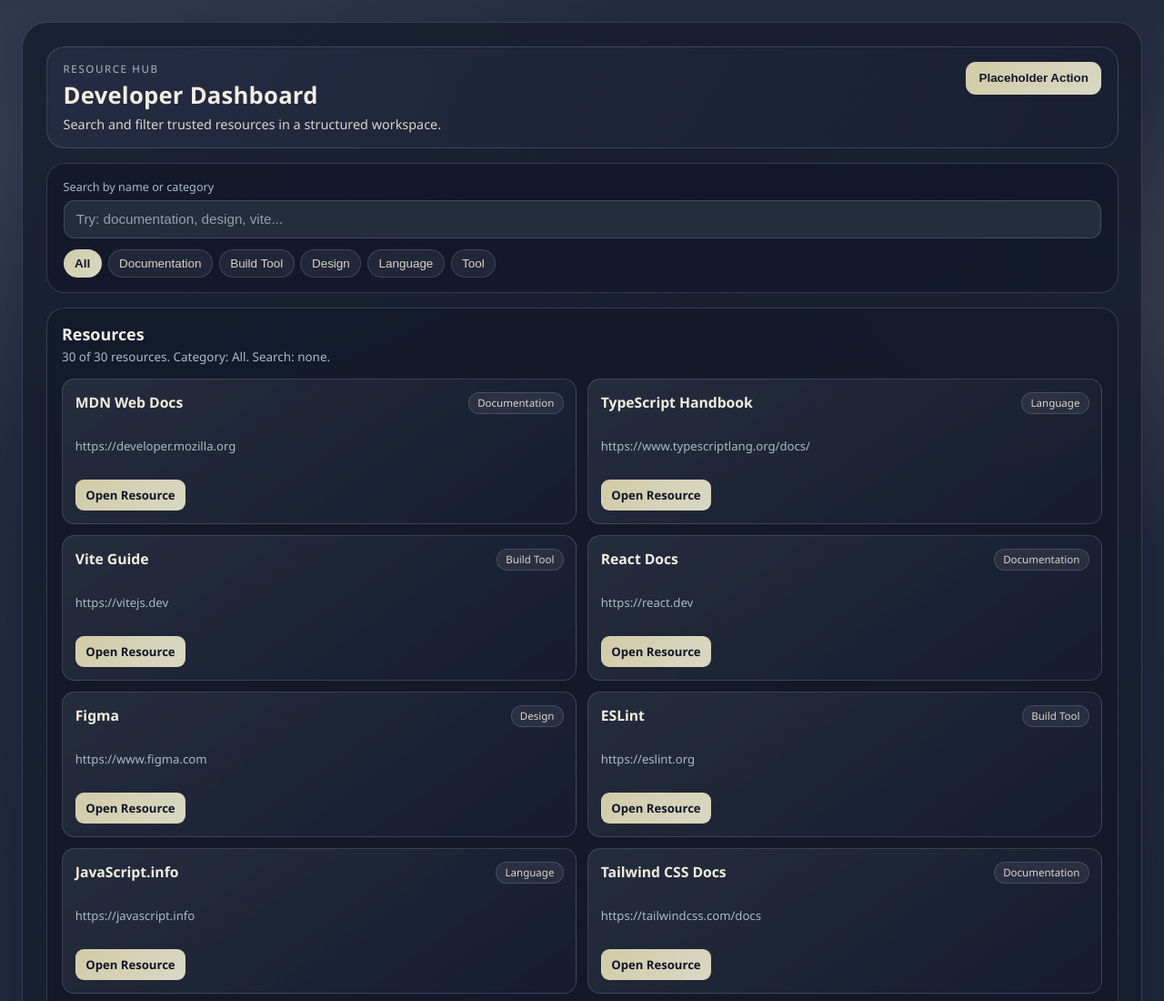
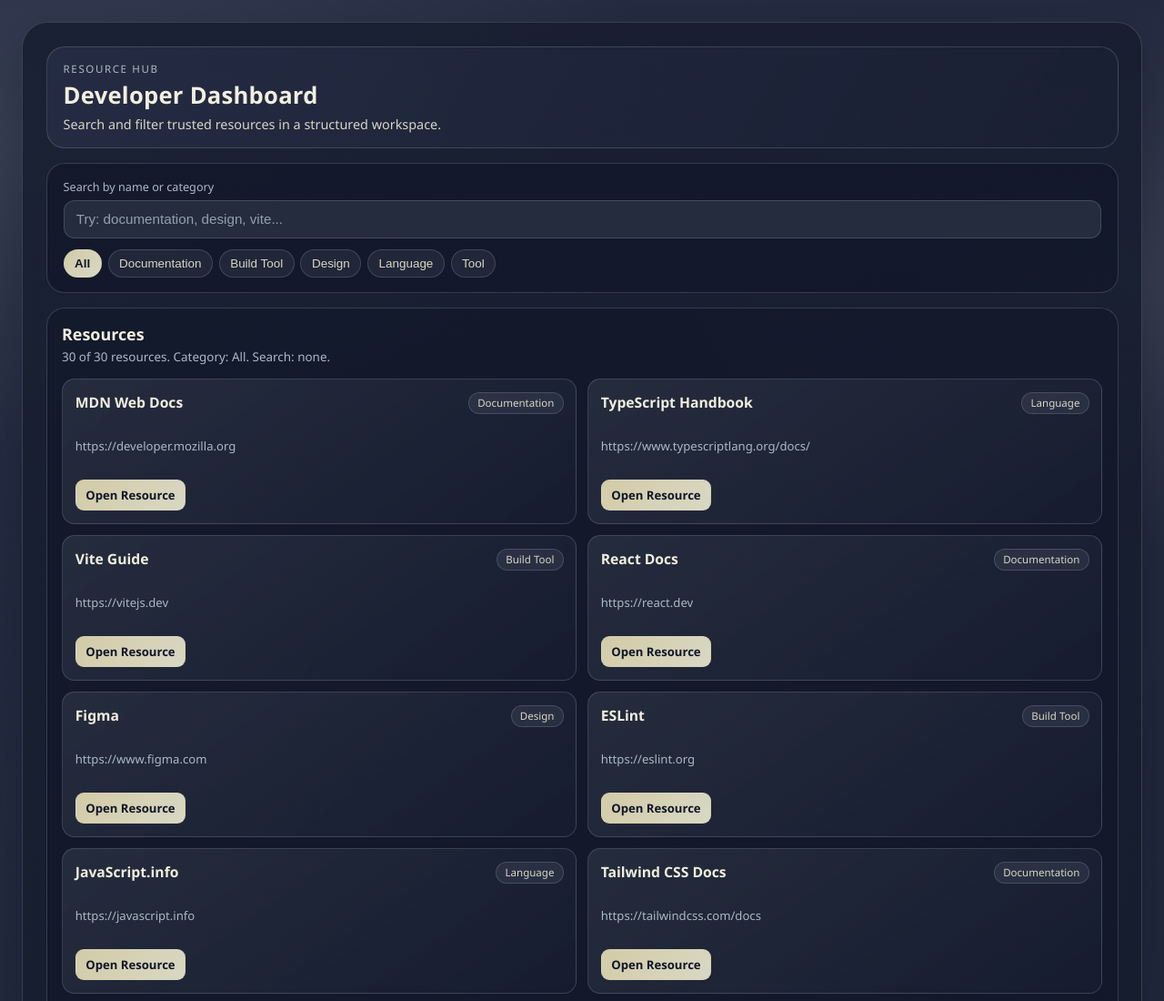
Before and after one commit to kwadjo-wusu-ansah/Developer-Dashboard-Lab, a website built with Vite: page index.html in a window 1280 px wide. Shown: the top 1100 px of the page at 91% size. Built offline with nearby package versions, Linux system fonts and the light colour scheme.

Commit message:
refactor(ui): remove header placeholder action button

```diff
--- a/index.html
+++ b/index.html
@@ -23,7 +23,6 @@
                 Search and filter trusted resources in a structured workspace.
               </p>
             </div>
-            <button type="button" class="header-action">Placeholder Action</button>
           </header>
 
           <section class="controls-panel" aria-label="Search and filter controls">
--- a/styles/design-system.css
+++ b/styles/design-system.css
@@ -69,7 +69,7 @@ body {
 .dashboard-header {
   display: flex;
   align-items: flex-start;
-  justify-content: space-between;
+  justify-content: flex-start;
   gap: 0.85rem;
   border: 1px solid var(--color-line);
   border-radius: var(--radius-lg);
@@ -96,17 +96,6 @@ body {
   margin: 0.35rem 0 0;
   font-size: 0.9rem;
   color: var(--color-sand-200);
-}
-
-.header-action {
-  border: 0;
-  border-radius: 11px;
-  background: linear-gradient(135deg, var(--color-sand-300), var(--color-sand-200));
-  color: var(--color-ink-950);
-  font-weight: 700;
-  padding: 0.65rem 0.9rem;
-  cursor: pointer;
-  white-space: nowrap;
 }
 
 .controls-panel {
@@ -358,10 +347,6 @@ body {
     flex-direction: column;
   }
 
-  .header-action {
-    width: 100%;
-  }
-
   .resource-placeholder-grid {
     grid-template-columns: 1fr;
   }
```
